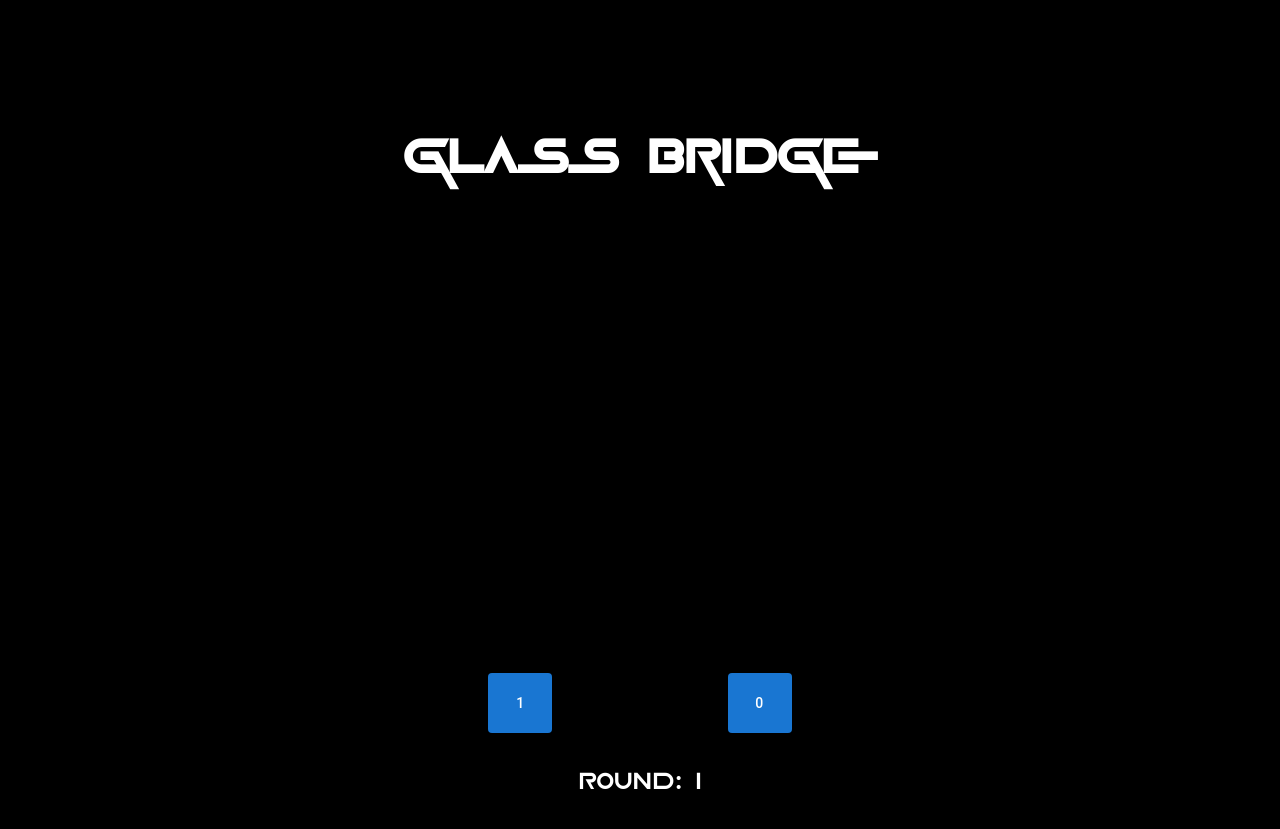
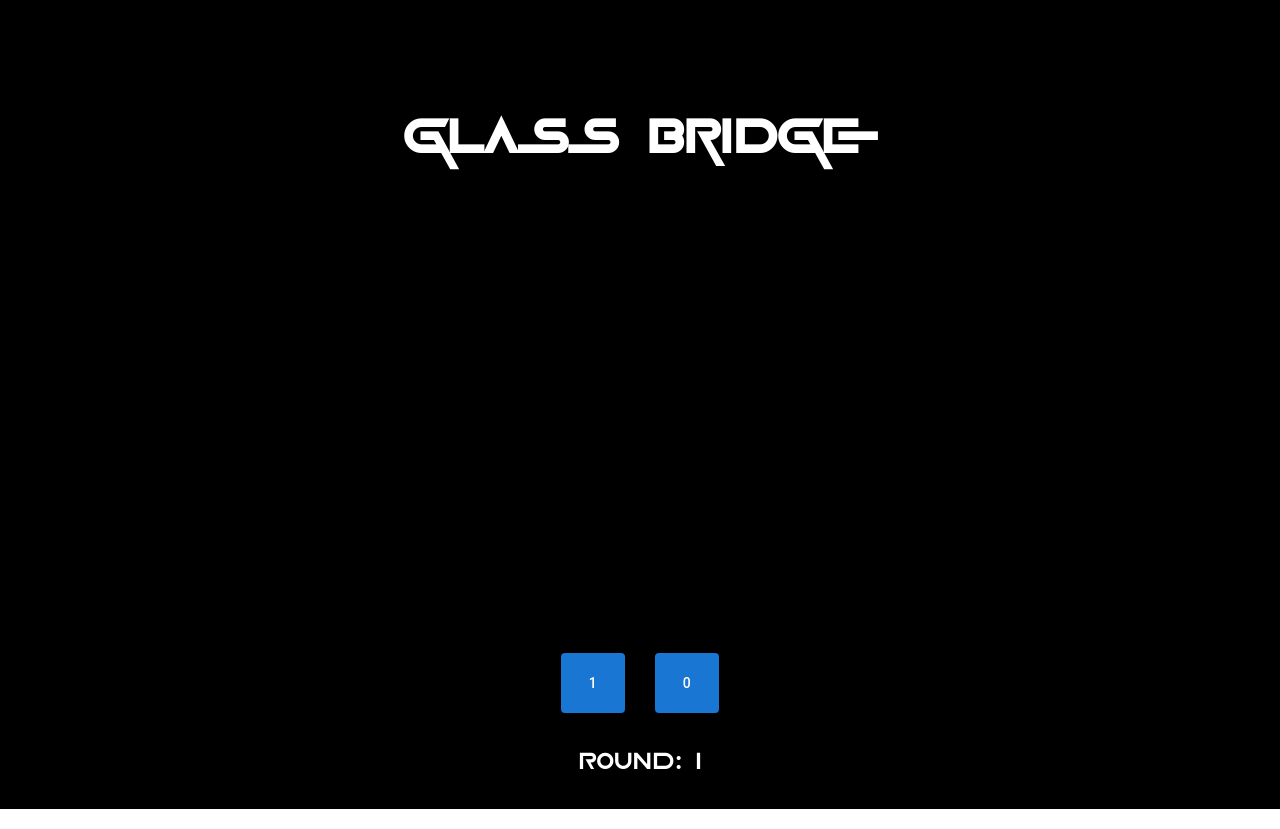
Before and after one commit to Software-Squids/Glass-Bridge-Memory-Game, a React (Create React App) app: page /Play in a window 1280 px wide. Built offline with nearby package versions, Linux system fonts and the light colour scheme.

Commit message:
more css changes for User Manual screenshot

```diff
--- a/src/components/BackArrow.jsx
+++ b/src/components/BackArrow.jsx
@@ -8,12 +8,9 @@ import IconButton from "@mui/material/IconButton";
 const StyledArrow = styled(IconButton)`
   color: #DF245C;
 
-  position: fixed;
-  top: 0;
-  left: 0;
-  margin: 10px;
-  width: 60px;
-  height: 60px;
+  position: absolute;
+  right: 100%;
+  bottom: 75%;
   font-size: 2vw;
 `;
 
--- a/src/pages/GlassBridge/Bridge.jsx
+++ b/src/pages/GlassBridge/Bridge.jsx
@@ -1,14 +1,16 @@
 import React from 'react';
 import { Container as Grid, Row, Col } from 'react-grid-system';
 import styled from 'styled-components';
+import Box from '@mui/material/Box';
 
 import Pane from './Pane';
 import { randomPath } from './PathGeneration/randomPath';
 
 
-const StyledBridge = styled.div`
-/* CSS goes here */
-`
+const StyledBridge = styled(Box)`
+  display: flex;
+  align-items: center;
+`;
 
 function Bridge(props) {
 
--- a/src/pages/GlassBridge/GamePage.jsx
+++ b/src/pages/GlassBridge/GamePage.jsx
@@ -11,11 +11,17 @@ const StyledGame = styled.div`
   // css
 `
 
+const StyledBox = styled.div`
+  position: relative;
+`;
+
 function GamePage() {
   return (
     <StyledGame key={useRecoilValue(board)}>
-      <BackArrow />
-      <h1><SquidText>glass bridge</SquidText></h1>
+      <StyledBox>
+        <BackArrow />
+        <h1><SquidText>glass bridge</SquidText></h1>
+      </StyledBox>
       <Bridge rows={useRecoilValue(rows) + (useRecoilValue(round) - 1)}
               cols={useRecoilValue(cols)}></Bridge>
       <SquidText>ROUND: {useRecoilValue(round)}</SquidText>
--- a/src/pages/GlassBridge/Pane.jsx
+++ b/src/pages/GlassBridge/Pane.jsx
@@ -7,16 +7,16 @@ import { rows, turn, round, board } from '../../states';
 
 
 const StyledPane = styled(Button)`
-  background-color: ${props => props.selected ? "#DF245C" : "#A8CCD7"};
-  color: white;
+  background-color: ${props => props.selected ? "#DF245C" : "#FFFFFF"};
+  color: ${props => props.selected ? "#FFFFFF" : "000000"};
   min-width: 60px;
   min-height: 60px;
   border-radius: 0;
   margin: 1px;
 
   &:disabled {
-    background-color: ${props => props.selected ? "#DF245C" : "#A8CCD780"};
-    color: white;
+    background-color: ${props => props.selected ? "#DF245C" : "#FFFFFF80"};
+    color: ${props => props.selected ? "#FFFFFF" : "000000"};
   }
 `;
 
@@ -56,7 +56,7 @@ function Pane(props) {
     <StyledPane variant="contained" className="pane" name={props.name} value={props.value}
             onClick={onSelected} selected={selected} disabled={isDisabled}>
       {props.value}
-    </StyledPane>    // temporary, for debugging
+    </StyledPane>
   );
 }
 
```
